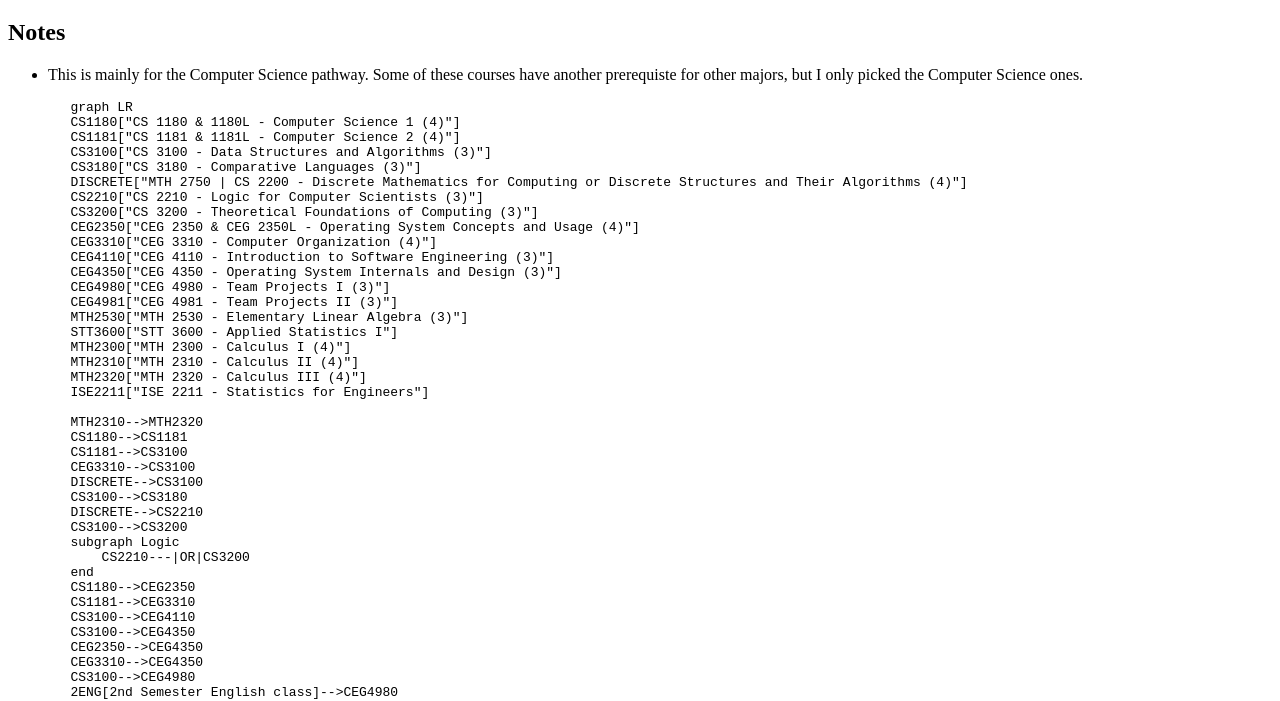
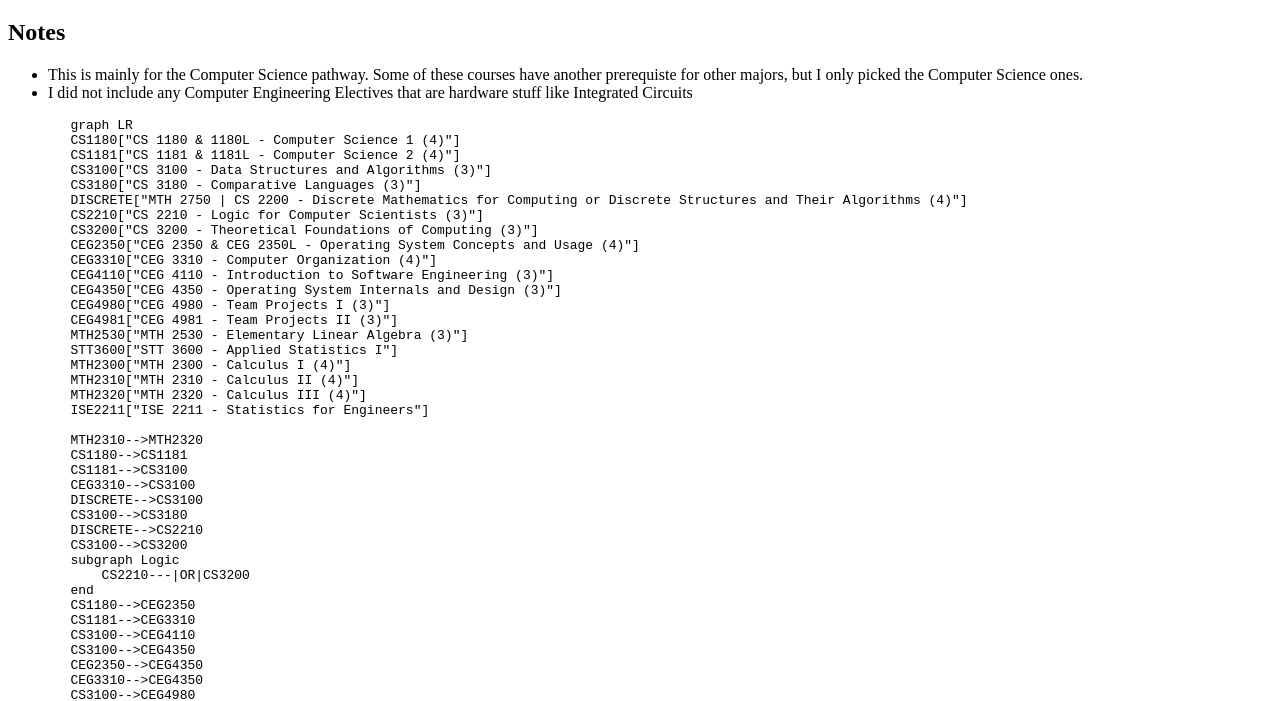
Before and after one commit to Striker2783/WSU-Classes-Graph, a plain HTML site: page CS/index.html in a window 1280 px wide. Shown: the part 87-788 px from the top of the page. Drawn offline with Linux system fonts and the light colour scheme.

Commit message:
Some more notes

```diff
--- a/CS/index.html
+++ b/CS/index.html
@@ -16,6 +16,9 @@
     <ul>
         <li>This is mainly for the Computer Science pathway. Some of these courses have another prerequiste for other
             majors, but I only picked the Computer Science ones.</li>
+        <li>
+            I did not include any Computer Engineering Electives that are hardware stuff like Integrated Circuits
+        </li>
     </ul>
     <script type="module">
         import mermaid from 'https://cdn.jsdelivr.net/npm/mermaid@11/dist/mermaid.esm.min.mjs';
```
Also changed, not shown: index.html (+1 -1 lines).
